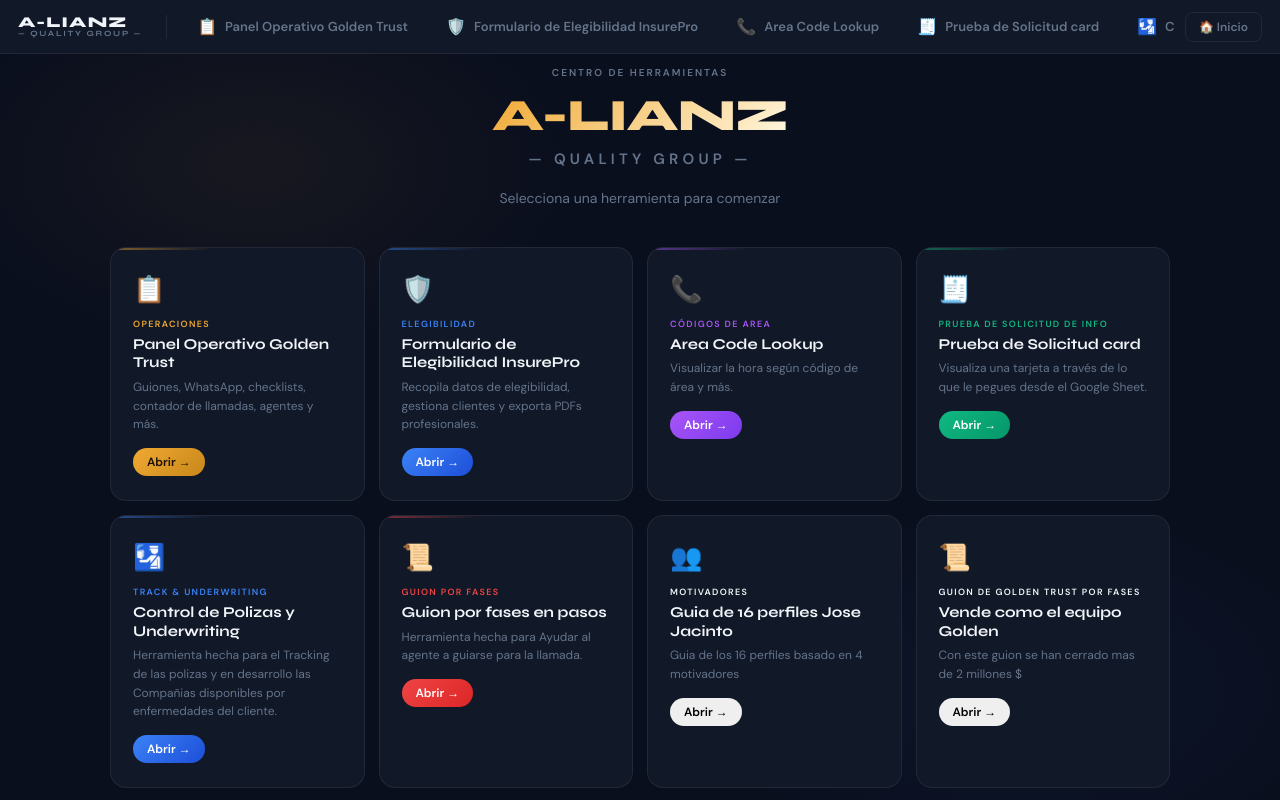
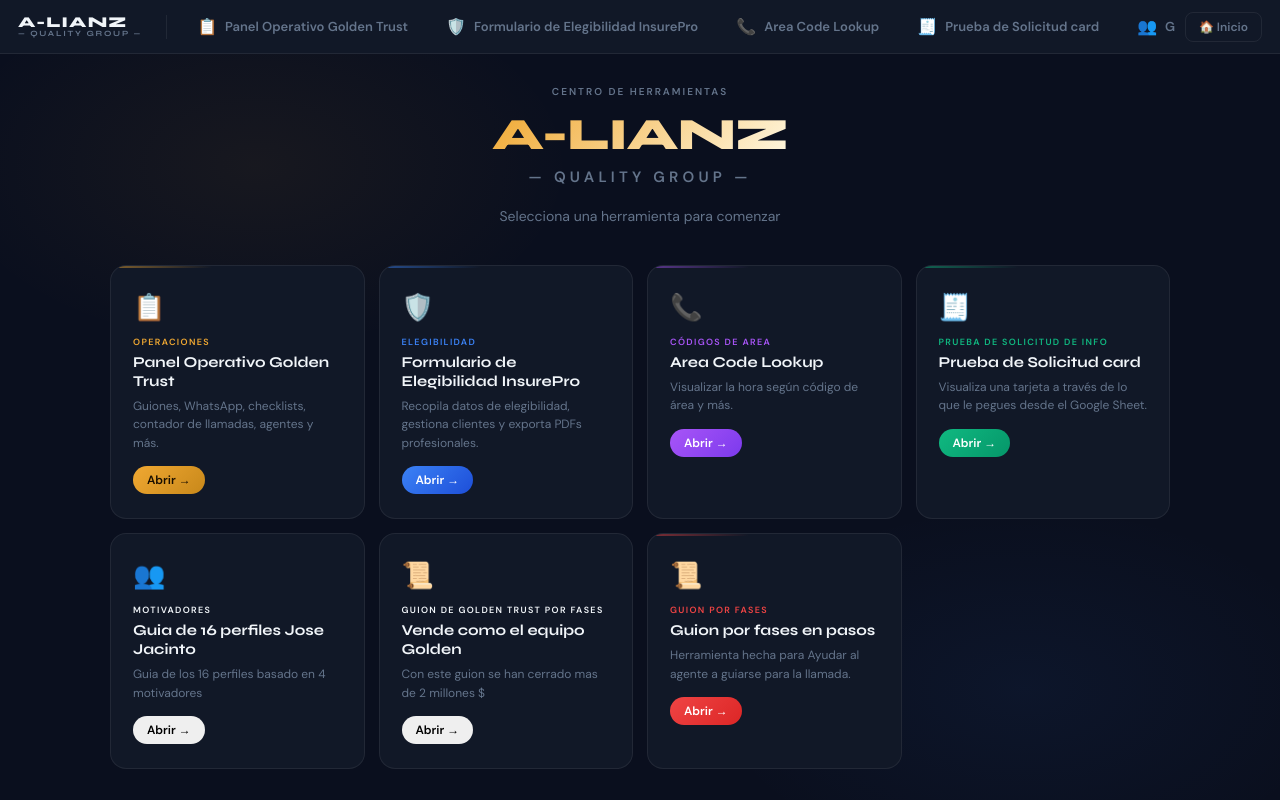
Before and after one commit to DannyFigueredo/a-lianz_quality_group_tools, a plain HTML site: page index.html in a window 1280 px wide. Drawn offline with Linux system fonts and the light colour scheme.

Commit message:
Remove and reorganize card entries in index.html

```diff
--- a/index.html
+++ b/index.html
@@ -486,24 +486,7 @@
     titulo:  'Prueba de Solicitud card',
     desc:    'Visualiza una tarjeta a través de lo que le pegues desde el Google Sheet.'
   },
-  {
-    id:      'pf',
-    archivo: 'policy-flow.html',
-    icono:   '🛂',
-    color:   'blue',
-    tag:     'Track & Underwriting',
-    titulo:  'Control de Polizas y Underwriting',
-    desc:    'Herramienta hecha para el Tracking de las polizas y en desarrollo las Compañias disponibles por enfermedades del cliente.'
-  },
-  {
-    id:      'gp',
-    archivo: 'guion_phases.html',
-    icono:   '📜',
-    color:   'red',
-    tag:     'Guion por fases ',
-    titulo:  'Guion por fases en pasos',
-    desc:    'Herramienta hecha para Ayudar al agente a guiarse para la llamada.'
-  },
+
   {
     id:      'mm',
     archivo: 'motores_motivadores.html',
@@ -521,6 +504,15 @@
     tag:     'Guion de Golden Trust por Fases ',
     titulo:  'Vende como el equipo Golden',
     desc:    'Con este guion se han cerrado mas de 2 millones $'
+  },
+  {
+    id:      'gp',
+    archivo: 'guion_phases.html',
+    icono:   '📜',
+    color:   'red',
+    tag:     'Guion por fases ',
+    titulo:  'Guion por fases en pasos',
+    desc:    'Herramienta hecha para Ayudar al agente a guiarse para la llamada.'
   }
 ];
 
```
